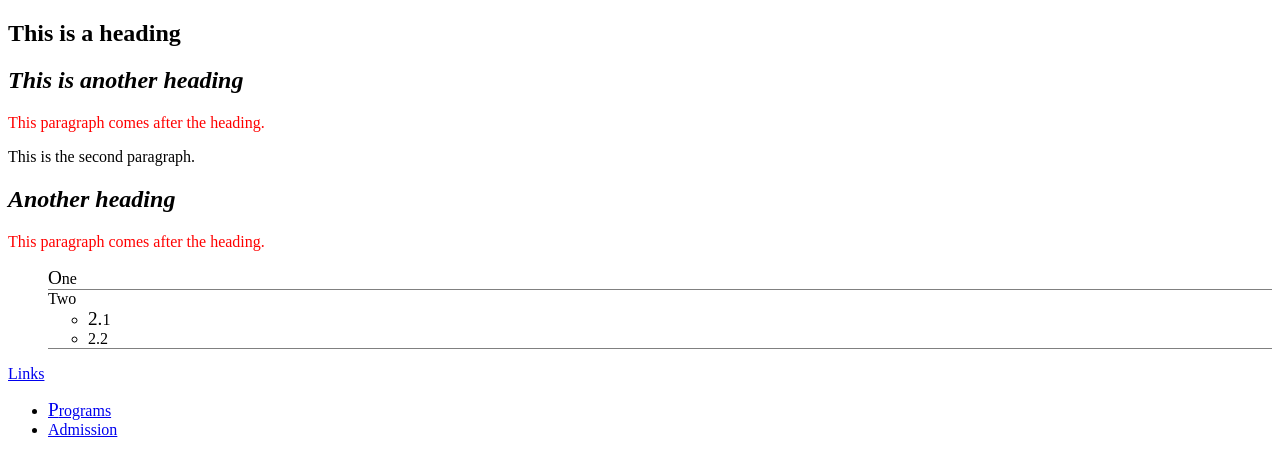
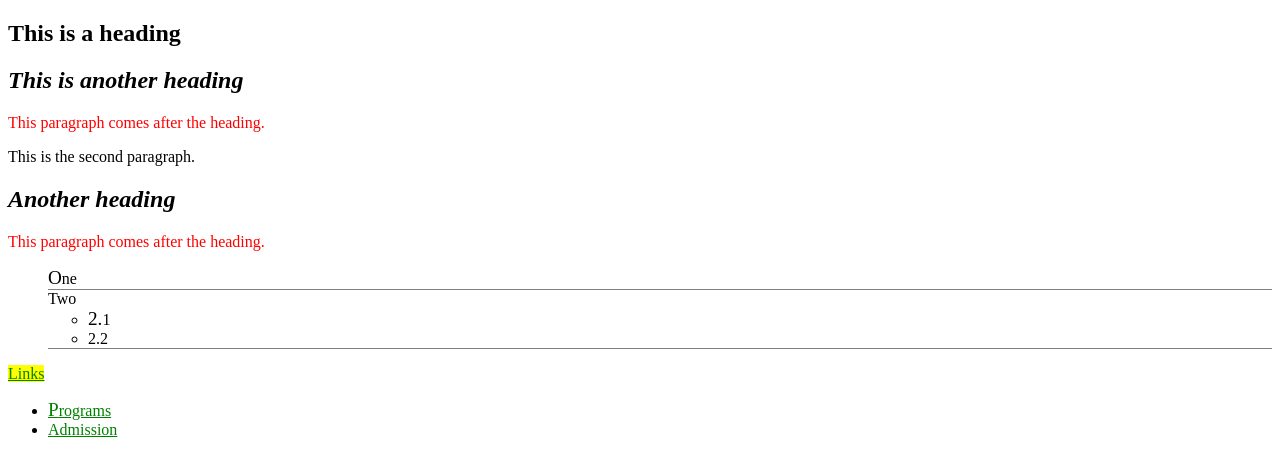
Before and after one commit to bnwzc/ACIT-1620-WEEK6, a plain HTML site: page index.html in a window 1280 px wide. Drawn offline with Linux system fonts and the light colour scheme.

Commit message:
Make the bcit homepage background yellow

```diff
--- a/css/stylesheet.css
+++ b/css/stylesheet.css
@@ -12,7 +12,7 @@ a:visited{
     color:red;
 }
 a:link{
-    color:green:
+    color:green;
 }
 a:hover{
     color:pink;
@@ -21,3 +21,6 @@ li:first-child::first-letter{
     font-size: 120%;
     font-style: bold;
 }
+a[title = "BCIT homepage"]{
+    background-color: yellow;
+}
```
